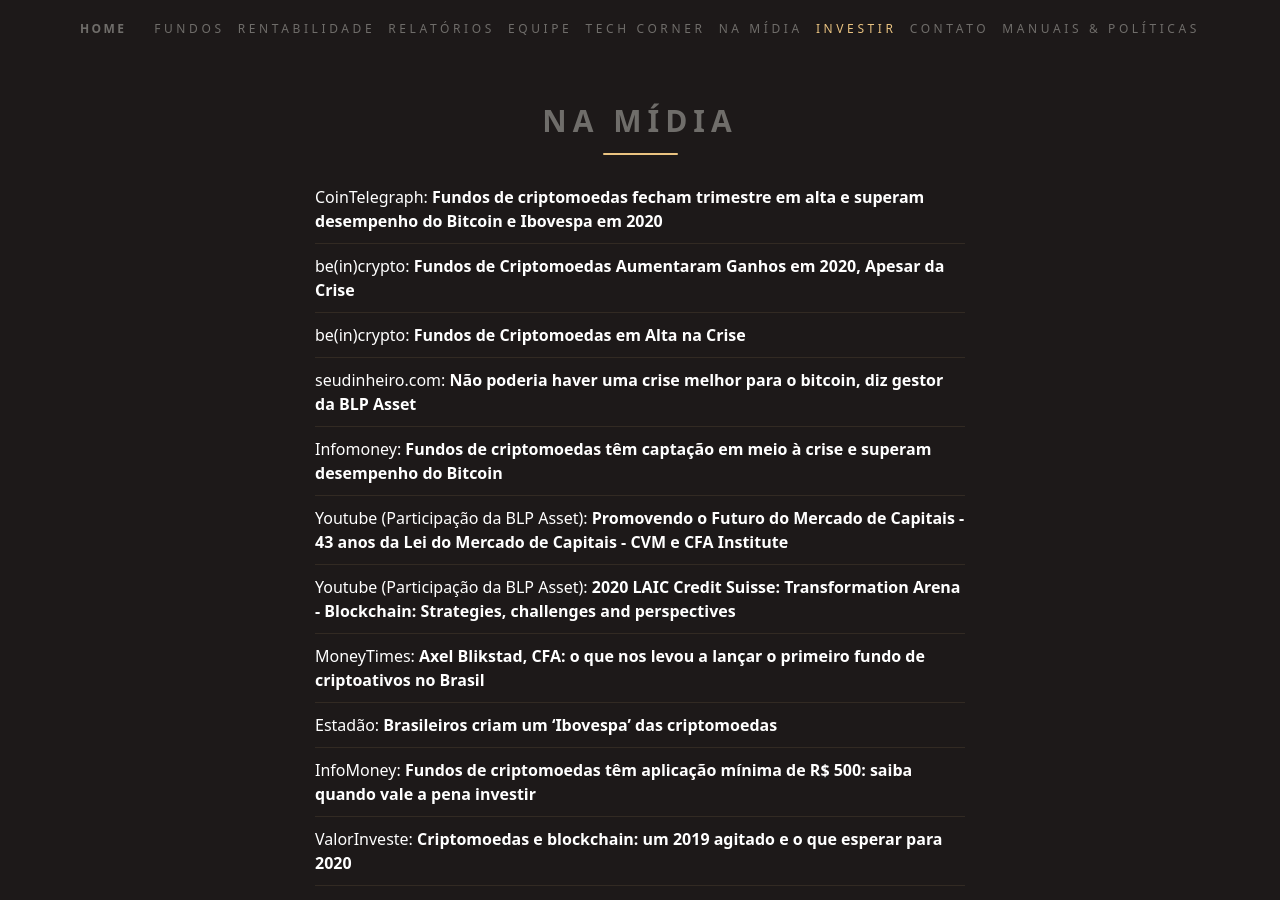
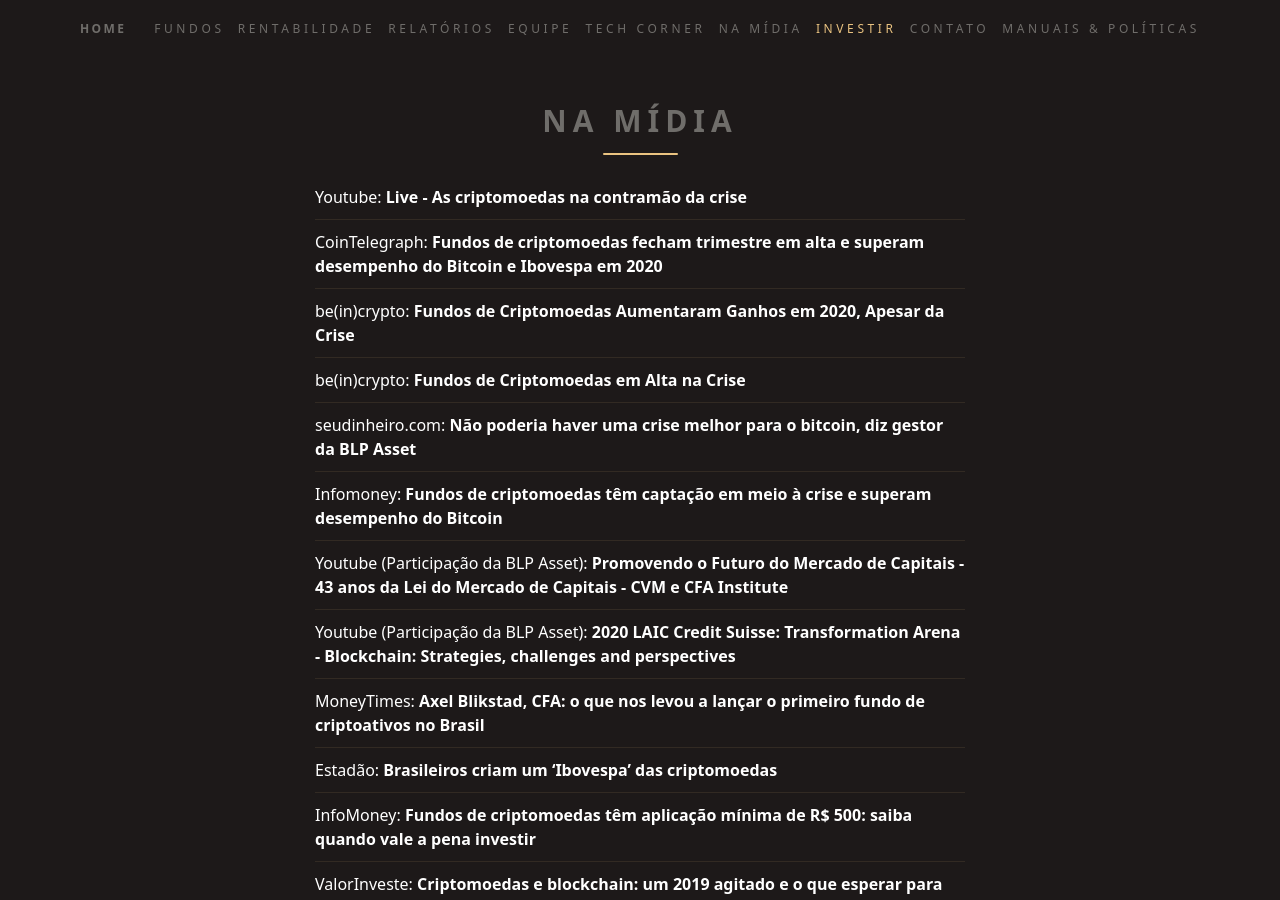
Before and after one commit to ateliedetemas/blpcrypto, a Jekyll site: the page built from _pages/na-midia.md, in a window 1280 px wide and 900 px high. Built offline with Jekyll 4.4.1, drawn with Linux system fonts in a browser that asks for light colours.

Commit message:
Update na-midia.md

```diff
--- a/_pages/na-midia.md
+++ b/_pages/na-midia.md
@@ -3,6 +3,7 @@ lang: pt
 layout: page
 title: Na Mídia
 ---
+|[Youtube: **Live - As criptomoedas na contramão da crise**](https://www.youtube.com/watch?v=KYlCJjC2bJE&feature=youtu.be)
 |[CoinTelegraph: **Fundos de criptomoedas fecham trimestre em alta e superam desempenho do Bitcoin e Ibovespa em 2020**](https://cointelegraph.com.br/news/cryptocurrency-funds-attract-investments-and-outperform-bitcoin-in-march?utm_medium=email&_hsmi=87392192&_hsenc=p2ANqtz--8SbaDfeNircowROkbTuWdJ6mZLDTTnaSwtebMm3k8UzihH5cSTVyH3dWFmmzwv71NAhle&utm_content=87392192&utm_source=hs_email)
 |[be(in)crypto: **Fundos de Criptomoedas Aumentaram Ganhos em 2020, Apesar da Crise**](https://beincrypto.com.br/fundos-de-criptomoedas-aumentaram-ganhos-em-2020-apesar-da-crise/?utm_medium=email&_hsmi=87392192&_hsenc=p2ANqtz-9E4LID8Wf8qnKxnwe7BJWWZLLOORzw4Se8vchz-yZgCk3nqySQd3iYI7is8D0dykc7_vrj&utm_content=87392192&utm_source=hs_email)
 |[be(in)crypto: **Fundos de Criptomoedas em Alta na Crise**](https://beincrypto.com.br/fundos-de-criptomoedas-em-alta-na-crise/?utm_medium=email&_hsmi=87392192&_hsenc=p2ANqtz-8gWjZY86wDr6UlW9uKYMI7ob6MZIlhQpW24RVsMt--EYv8o7D7577lIyjiJzxhWfAJ4CXz&utm_content=87392192&utm_source=hs_email)
```
